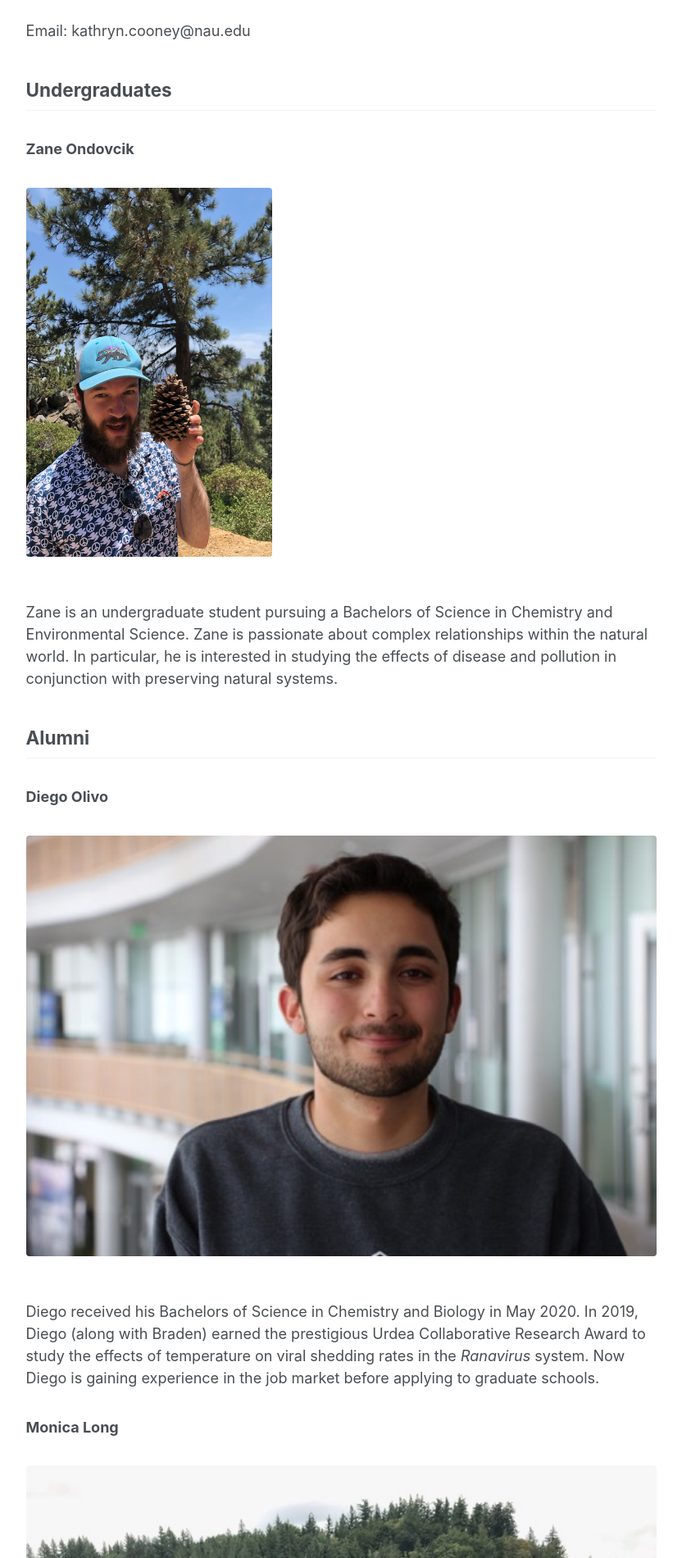
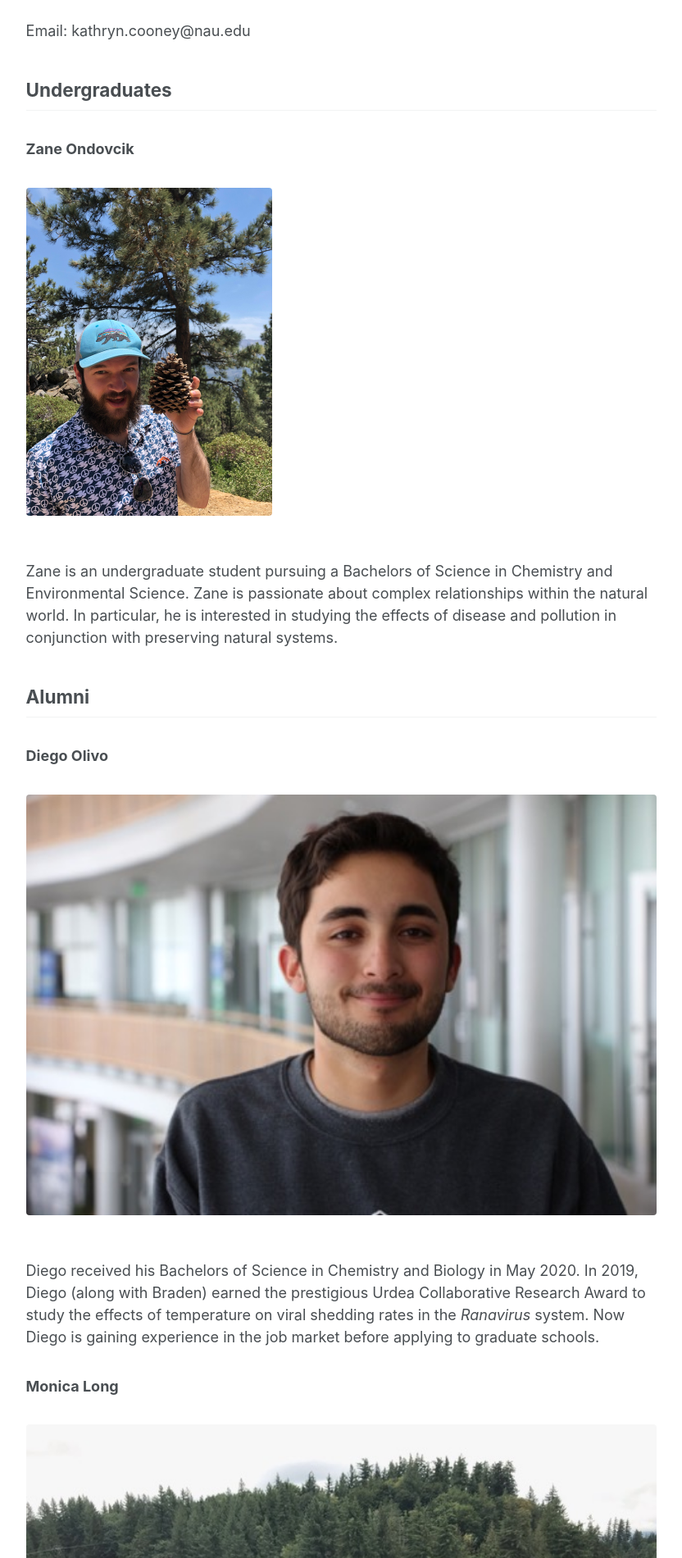
Before and after one commit to jrmihalj/jrmihalj.github.io, a Jekyll site: the page built from _pages/people.md, in a window 1280 px wide. Shown: the part 4043-5943 px from the top of the page at 82% size, without its empty margins (250-1082 px from the left). Built offline with Jekyll 4.4.1, drawn with Linux system fonts in a browser that asks for light colours; our own code applies the rules of GitHub Pages for plain Markdown files.

Commit message:
fixed Zane pic distortion

```diff
--- a/_pages/people.md
+++ b/_pages/people.md
@@ -65,7 +65,7 @@ Email: kathryn.cooney@nau.edu
 ### Zane Ondovcik
 
 <figure>
-  <img src="/images/Zane_Ondovcik.jpg" style="float:left;width:300px;height:450px">
+  <img src="/images/Zane_Ondovcik.jpg" style="float:left;width:300px;height:400px">
 </figure>
 
 Zane is an undergraduate student pursuing a Bachelors of Science in Chemistry and Environmental Science. Zane is passionate about complex relationships within the natural world. In particular, he is interested in studying the effects of disease and pollution in conjunction with preserving natural systems.
```
